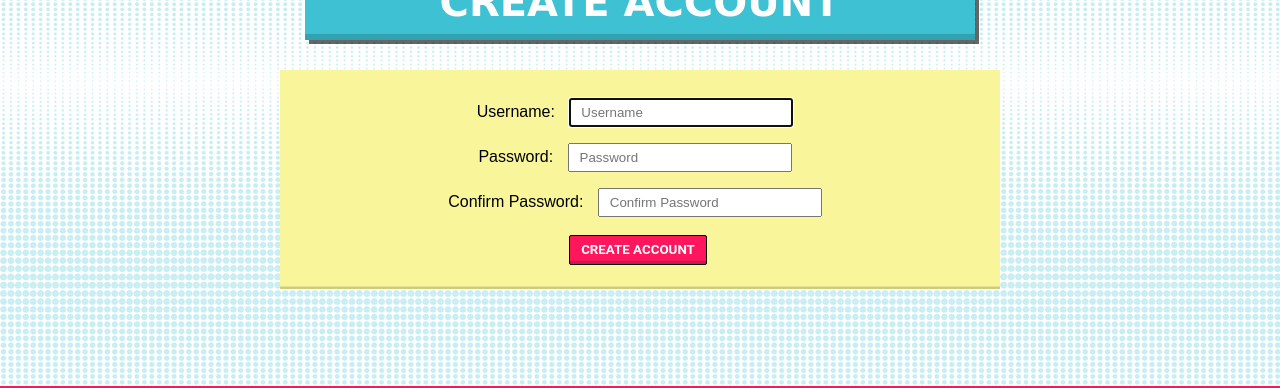
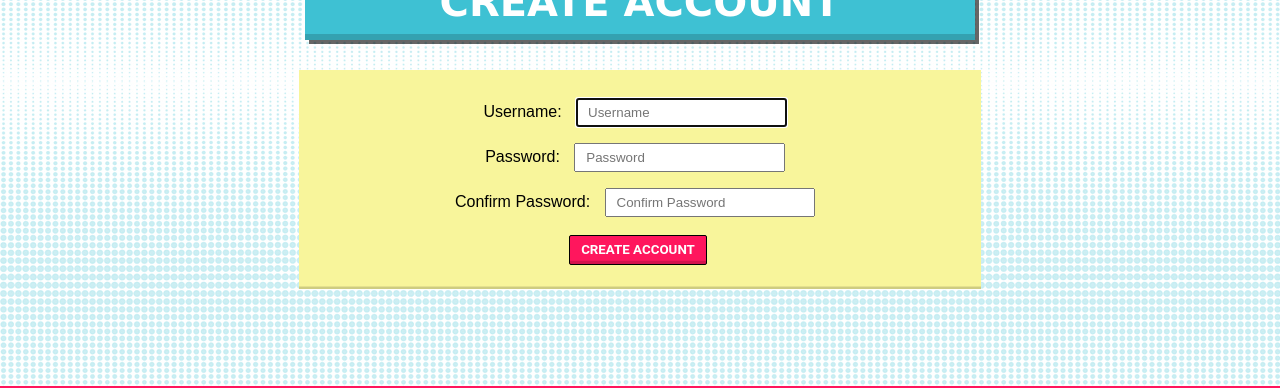
Before and after one commit to djvistar/final-capstone-comicbook-app, a Vue app in the folder vue/: page /register in a window 1280 px wide. Shown: the part 319-707 px from the top of the page. Built offline with nearby package versions, Linux system fonts and the light colour scheme.

Commit message:
Adjusted Login Search Register box sizes

```diff
--- a/vue/src/views/Login.vue
+++ b/vue/src/views/Login.vue
@@ -1,7 +1,7 @@
 <template>
   <div id="login" class="text-center">
     <form class="form-signin" @submit.prevent="login">
-      <h1 class="h3 mb-3 font-weight-normal">Please Sign In</h1>
+      <h1>Please Sign In</h1>
       <div class="login-content">
         <div class="alert alert-danger" role="alert" v-if="invalidCredentials">
           Invalid username and password!
@@ -79,12 +79,13 @@ export default {
 };
 </script>
 <style scoped>
+
 .login-content {
   margin: 30px auto;
   padding: 20px 40px;
   background-color: #f8f59b;
   text-align: center;
-  width: 50%;
+  width: 47%;
   box-shadow: inset 0 -0.5em 0 -0.35em rgba(0, 0, 0, 0.17);
 }
 
@@ -99,6 +100,7 @@ export default {
   background-color: #ff165d;
   margin-top: 10px;
 }
+
 /* .login-btn:active {
   top: 0.2em;
 } */
--- a/vue/src/views/Register.vue
+++ b/vue/src/views/Register.vue
@@ -103,7 +103,7 @@ export default {
   padding: 20px 40px;
   background-color: #f8f59b;
   text-align: center;
-  width: 50%;
+  width: 47%;
   box-shadow: inset 0 -0.5em 0 -0.35em rgba(0, 0, 0, 0.17);
 }
 
--- a/vue/src/views/VolumeSearch.vue
+++ b/vue/src/views/VolumeSearch.vue
@@ -117,7 +117,7 @@ export default {
   padding: 20px 40px;
   background-color: #f8f59b;
   text-align: center;
-  width: 50%;
+  width: 47%;
   box-shadow: inset 0 -0.5em 0 -0.35em rgba(0, 0, 0, 0.17);
   font-size: 18px;
 }
```
